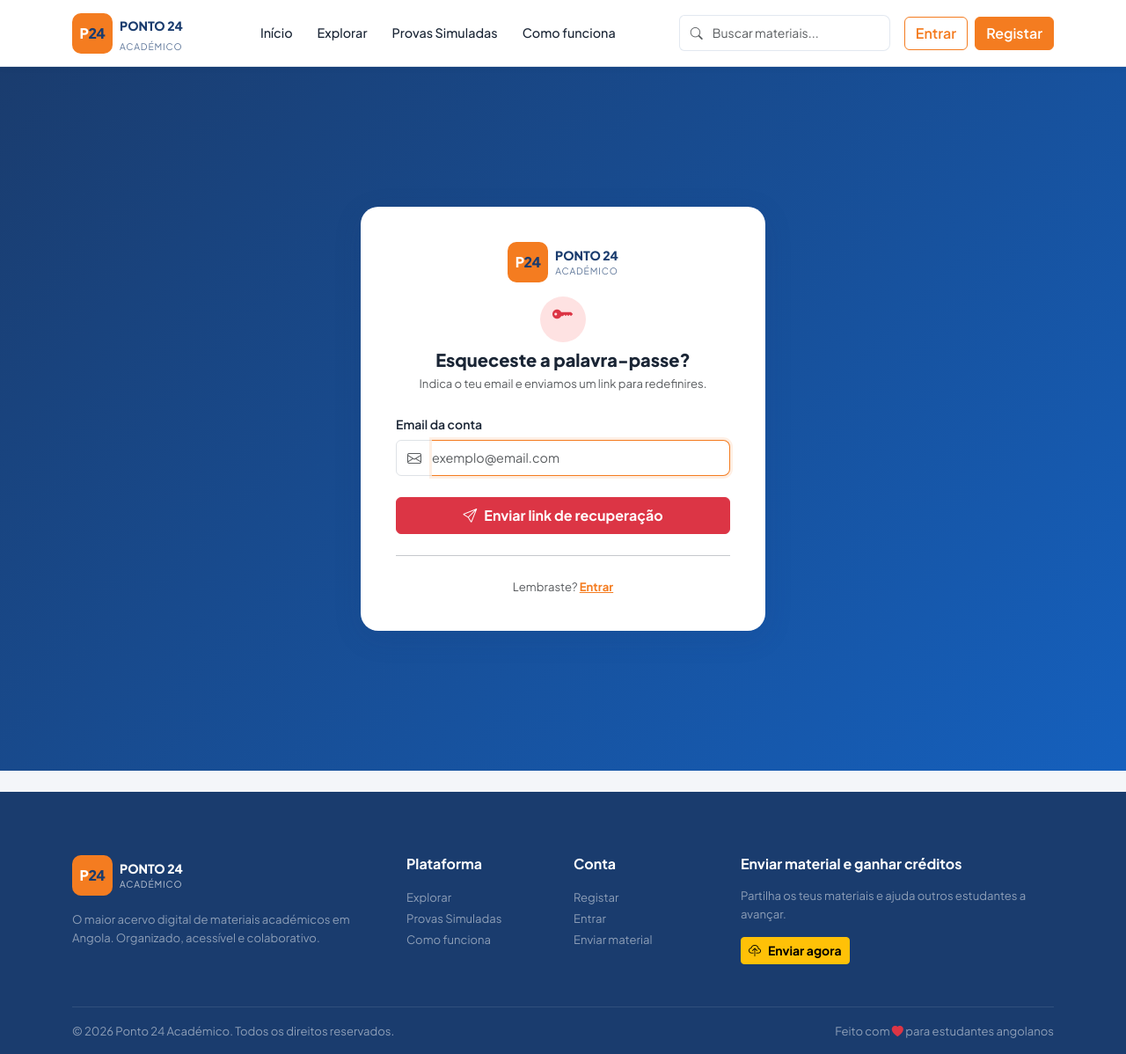
After one commit to Erick0011/Ponto24academico, a Flask app: page /auth/recuperar in a window 1280 px wide. The commit adds this page. Shown: the whole page at 88% size. Run offline with Flask 3, Linux system fonts and the light colour scheme; some libraries are stand-ins or nearby versions.

Commit message:
feat: recuperacao de senha e confirmacao de email
- tokens_service: gera e verifica tokens seguros com itsdangerous (HMAC)
- Confirmacao de email enviada no registo (valida 24h)
- Banner no topo para utilizadores com email nao confirmado + botao reenviar
- /auth/recuperar: form para pedir link de recuperacao
- /auth/redefinir/<token>: form para definir nova senha (valida 1h)
- Resposta anonima no recuperar (nao revela se email existe)
- Link Esqueceste? no login aponta para /auth/recuperar

```diff
--- a/app/routes/auth.py
+++ b/app/routes/auth.py
@@ -3,7 +3,13 @@ from flask_login import login_user, logout_user, login_required, current_user
 from app import db
 from app.models.user import User
 from app.services.creditos_service import creditos_ao_registar
-from app.services.mail_service import email_boas_vindas
+from app.services.mail_service import (
+    email_boas_vindas, email_confirmacao, email_recuperar_senha,
+)
+from app.services.tokens_service import (
+    gerar_token, verificar_token,
+    SALT_CONFIRMACAO, SALT_RECUPERACAO,
+)
 
 auth_bp = Blueprint("auth", __name__, url_prefix="/auth")
 
@@ -14,14 +20,13 @@ def registar():
         return redirect(url_for("main.dashboard"))
 
     if request.method == "POST":
-        nome = request.form.get("nome", "").strip()
-        email = request.form.get("email", "").strip().lower()
-        password = request.form.get("password", "")
+        nome        = request.form.get("nome", "").strip()
+        email       = request.form.get("email", "").strip().lower()
+        password    = request.form.get("password", "")
         confirmacao = request.form.get("confirmacao", "")
         instituicao = request.form.get("instituicao", "").strip()
-        curso = request.form.get("curso", "").strip()
+        curso       = request.form.get("curso", "").strip()
 
-        # Validações básicas
         if not nome or not email or not password:
             flash("Preenche todos os campos obrigatórios.", "erro")
             return render_template("auth/registar.html")
@@ -38,21 +43,21 @@ def registar():
             flash("Este email já está registado.", "erro")
             return render_template("auth/registar.html")
 
-        # Criar utilizador
-        user = User(
-            nome=nome,
-            email=email,
-            instituicao=instituicao,
-            curso=curso,
-        )
+        user = User(nome=nome, email=email, instituicao=instituicao, curso=curso)
         user.set_password(password)
         db.session.add(user)
-        db.session.flush()          # Obter o ID antes do commit
-        creditos_ao_registar(user)  # Dá créditos iniciais
+        db.session.flush()
+        creditos_ao_registar(user)
         db.session.commit()
 
         login_user(user)
         email_boas_vindas(user)
+
+        # Enviar email de confirmação
+        token = gerar_token(user.email, SALT_CONFIRMACAO)
+        url   = url_for("auth.confirmar_email", token=token, _external=True)
+        email_confirmacao(user, url)
+
         flash(f"Bem-vindo(a), {user.nome}! Tens {user.creditos} créditos de boas-vindas.", "sucesso")
         return redirect(url_for("main.dashboard"))
 
@@ -65,7 +70,7 @@ def entrar():
         return redirect(url_for("main.dashboard"))
 
     if request.method == "POST":
-        email = request.form.get("email", "").strip().lower()
+        email   = request.form.get("email", "").strip().lower()
         password = request.form.get("password", "")
         lembrar = request.form.get("lembrar") == "on"
 
@@ -97,3 +102,96 @@ def sair():
     logout_user()
     flash("Sessão terminada com sucesso.", "info")
     return redirect(url_for("auth.entrar"))
+
+
+# ── Confirmação de email ───────────────────────────────────────────────────────
+
+@auth_bp.route("/confirmar/<token>")
+def confirmar_email(token):
+    email = verificar_token(token, SALT_CONFIRMACAO, max_age=86400)  # 24h
+    if not email:
+        flash("O link de confirmação é inválido ou expirou.", "erro")
+        return redirect(url_for("main.dashboard") if current_user.is_authenticated else url_for("auth.entrar"))
+
+    user = User.query.filter_by(email=email).first()
+    if not user:
+        flash("Utilizador não encontrado.", "erro")
+        return redirect(url_for("auth.entrar"))
+
+    if user.email_verificado:
+        flash("Email já confirmado anteriormente.", "info")
+    else:
+        user.email_verificado = True
+        db.session.commit()
+        flash("Email confirmado com sucesso!", "sucesso")
+
+    return redirect(url_for("main.dashboard") if current_user.is_authenticated else url_for("auth.entrar"))
+
+
+@auth_bp.route("/reenviar-confirmacao", methods=["POST"])
+@login_required
+def reenviar_confirmacao():
+    if current_user.email_verificado:
+        flash("O teu email já está confirmado.", "info")
+        return redirect(url_for("main.dashboard"))
+
+    token = gerar_token(current_user.email, SALT_CONFIRMACAO)
+    url   = url_for("auth.confirmar_email", token=token, _external=True)
+    email_confirmacao(current_user, url)
+    flash("Email de confirmação reenviado. Verifica a tua caixa de entrada.", "sucesso")
+    return redirect(url_for("main.dashboard"))
+
+
+# ── Recuperação de palavra-passe ───────────────────────────────────────────────
+
+@auth_bp.route("/recuperar", methods=["GET", "POST"])
+def recuperar():
+    if current_user.is_authenticated:
+        return redirect(url_for("main.dashboard"))
+
+    if request.method == "POST":
+        email = request.form.get("email", "").strip().lower()
+        user  = User.query.filter_by(email=email).first()
+
+        # Resposta igual para email existente ou não (evita enumeração)
+        if user:
+            token = gerar_token(user.email, SALT_RECUPERACAO)
+            url   = url_for("auth.redefinir_senha", token=token, _external=True)
+            email_recuperar_senha(user, url)
+
+        flash("Se esse email estiver registado, receberás um link para redefinir a palavra-passe.", "sucesso")
+        return redirect(url_for("auth.entrar"))
+
+    return render_template("auth/recuperar.html")
+
+
+@auth_bp.route("/redefinir/<token>", methods=["GET", "POST"])
+def redefinir_senha(token):
+    email = verificar_token(token, SALT_RECUPERACAO, max_age=3600)  # 1h
+    if not email:
+        flash("O link de recuperação é inválido ou expirou (válido por 1 hora).", "erro")
+        return redirect(url_for("auth.recuperar"))
+
+    user = User.query.filter_by(email=email).first()
+    if not user:
+        flash("Utilizador não encontrado.", "erro")
+        return redirect(url_for("auth.entrar"))
+
+    if request.method == "POST":
+        password    = request.form.get("password", "")
+        confirmacao = request.form.get("confirmacao", "")
+
+        if len(password) < 6:
+            flash("A palavra-passe deve ter pelo menos 6 caracteres.", "erro")
+            return render_template("auth/redefinir.html", token=token)
+
+        if password != confirmacao:
+            flash("As palavras-passe não coincidem.", "erro")
+            return render_template("auth/redefinir.html", token=token)
+
+        user.set_password(password)
+        db.session.commit()
+        flash("Palavra-passe atualizada. Podes entrar agora.", "sucesso")
+        return redirect(url_for("auth.entrar"))
+
+    return render_template("auth/redefinir.html", token=token)
--- /dev/null
+++ b/app/services/tokens_service.py
@@ -0,0 +1,19 @@
+from itsdangerous import URLSafeTimedSerializer, SignatureExpired, BadSignature
+from flask import current_app
+
+SALT_CONFIRMACAO = "confirmar-email"
+SALT_RECUPERACAO = "recuperar-senha"
+
+
+def gerar_token(email: str, salt: str) -> str:
+    s = URLSafeTimedSerializer(current_app.config["SECRET_KEY"])
+    return s.dumps(email, salt=salt)
+
+
+def verificar_token(token: str, salt: str, max_age: int = 3600):
+    """Devolve o email se o token for válido, None caso contrário."""
+    s = URLSafeTimedSerializer(current_app.config["SECRET_KEY"])
+    try:
+        return s.loads(token, salt=salt, max_age=max_age)
+    except (SignatureExpired, BadSignature):
+        return None
--- a/app/templates/auth/entrar.html
+++ b/app/templates/auth/entrar.html
@@ -29,7 +29,7 @@
       <div class="mb-3">
         <label class="form-label d-flex justify-content-between">
           Palavra-passe
-          <a href="#" class="text-orange small fw-600">Esqueceste?</a>
+          <a href="{{ url_for('auth.recuperar') }}" class="text-orange small fw-600">Esqueceste?</a>
         </label>
         <div class="input-group">
           <span class="input-group-text bg-white"><i class="bi bi-lock text-muted"></i></span>
--- /dev/null
+++ b/app/templates/auth/recuperar.html
@@ -0,0 +1,44 @@
+{% extends "base.html" %}
+{% block title %}Recuperar palavra-passe — Ponto 24 Académico{% endblock %}
+
+{% block content %}
+<div class="p24-auth-page">
+  <div class="p24-auth-card">
+    <div class="text-center mb-4">
+      <a href="{{ url_for('main.index') }}" class="d-inline-flex align-items-center gap-2 text-decoration-none">
+        <div class="p24-logo-badge">P<span>24</span></div>
+        <div class="p24-logo-text">
+          <span class="fw-800">PONTO 24</span><br><small>ACADÉMICO</small>
+        </div>
+      </a>
+      <div class="mt-3 mb-1 d-inline-flex align-items-center justify-content-center rounded-circle"
+           style="width:52px;height:52px;background:#fee2e2;margin:0 auto;display:block!important">
+        <i class="bi bi-key-fill text-danger fs-4"></i>
+      </div>
+      <h5 class="fw-800 mt-2 mb-1">Esqueceste a palavra-passe?</h5>
+      <p class="text-muted small">Indica o teu email e enviamos um link para redefinires.</p>
+    </div>
+
+    <form method="post">
+      <input type="hidden" name="csrf_token" value="{{ csrf_token() }}">
+      <div class="mb-4">
+        <label class="form-label">Email da conta</label>
+        <div class="input-group">
+          <span class="input-group-text bg-white"><i class="bi bi-envelope text-muted"></i></span>
+          <input type="email" name="email" class="form-control border-start-0 ps-0"
+                 placeholder="exemplo@email.com" required autofocus />
+        </div>
+      </div>
+      <button type="submit" class="btn btn-danger w-100 fw-700 py-2">
+        <i class="bi bi-send me-2"></i>Enviar link de recuperação
+      </button>
+    </form>
+
+    <hr class="my-4">
+    <p class="text-center text-muted small mb-0">
+      Lembraste?
+      <a href="{{ url_for('auth.entrar') }}" class="text-orange fw-700">Entrar</a>
+    </p>
+  </div>
+</div>
+{% endblock %}
--- a/app/templates/base.html
+++ b/app/templates/base.html
@@ -151,6 +151,21 @@
   {% endif %}
 {% endwith %}
 
+<!-- ═══════════════════════════════════════ BANNER EMAIL ═══════════════════════════════════════ -->
+{% if current_user.is_authenticated and not current_user.email_verificado %}
+<div class="alert alert-warning mb-0 rounded-0 border-0 border-bottom py-2 text-center"
+     style="font-size:.85rem">
+  <i class="bi bi-envelope-exclamation me-2"></i>
+  <strong>Confirma o teu email</strong> para garantires o acesso à tua conta.
+  <form action="{{ url_for('auth.reenviar_confirmacao') }}" method="post" class="d-inline ms-2">
+    <input type="hidden" name="csrf_token" value="{{ csrf_token() }}">
+    <button type="submit" class="btn btn-warning btn-sm fw-700 py-0 px-2" style="font-size:.8rem">
+      Reenviar email
+    </button>
+  </form>
+</div>
+{% endif %}
+
 <!-- ═══════════════════════════════════════ MAIN CONTENT ═══════════════════════════════════════ -->
 {% block content %}{% endblock %}
 
```
Also changed, not shown: app/services/mail_service.py (+18 -0 lines), app/templates/auth/redefinir.html (added, +63 -0 lines), app/templates/email/confirmar_email.html (added, +26 -0 lines), app/templates/email/recuperar_senha.html (added, +26 -0 lines).
